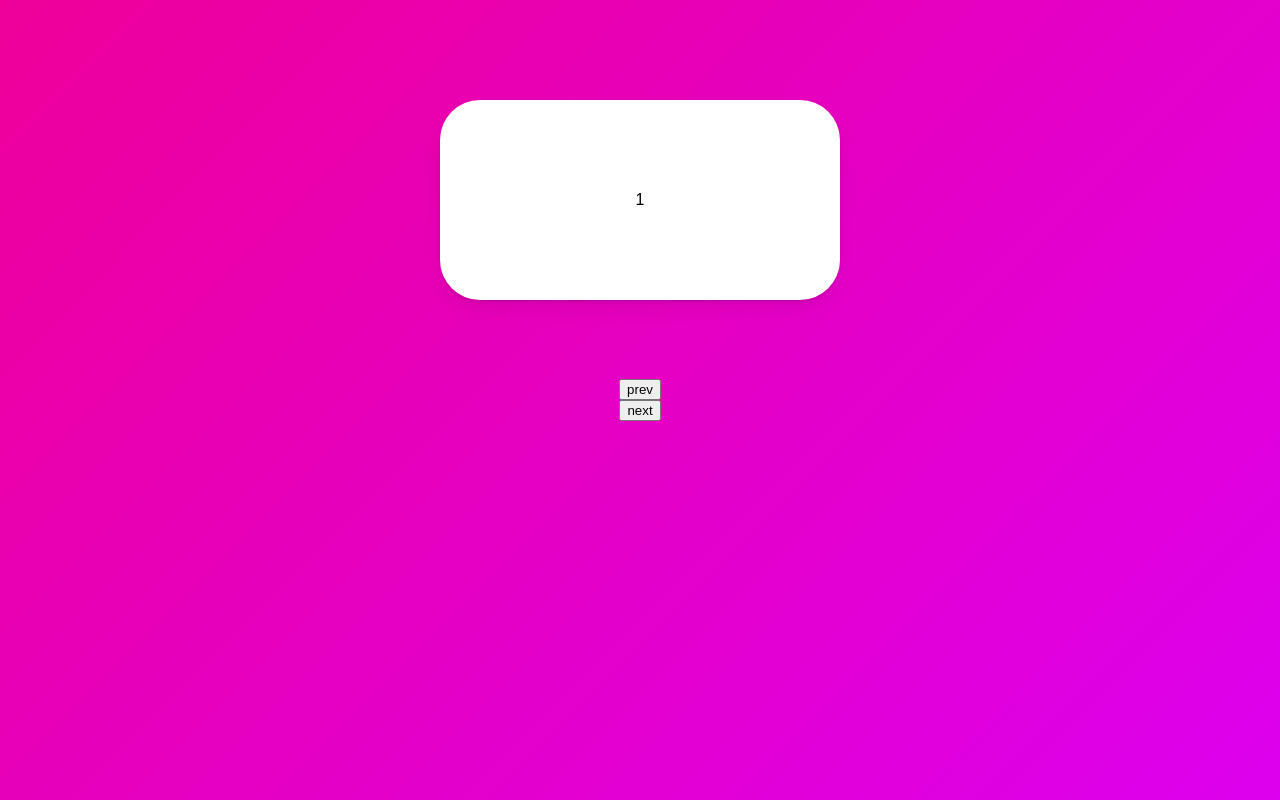
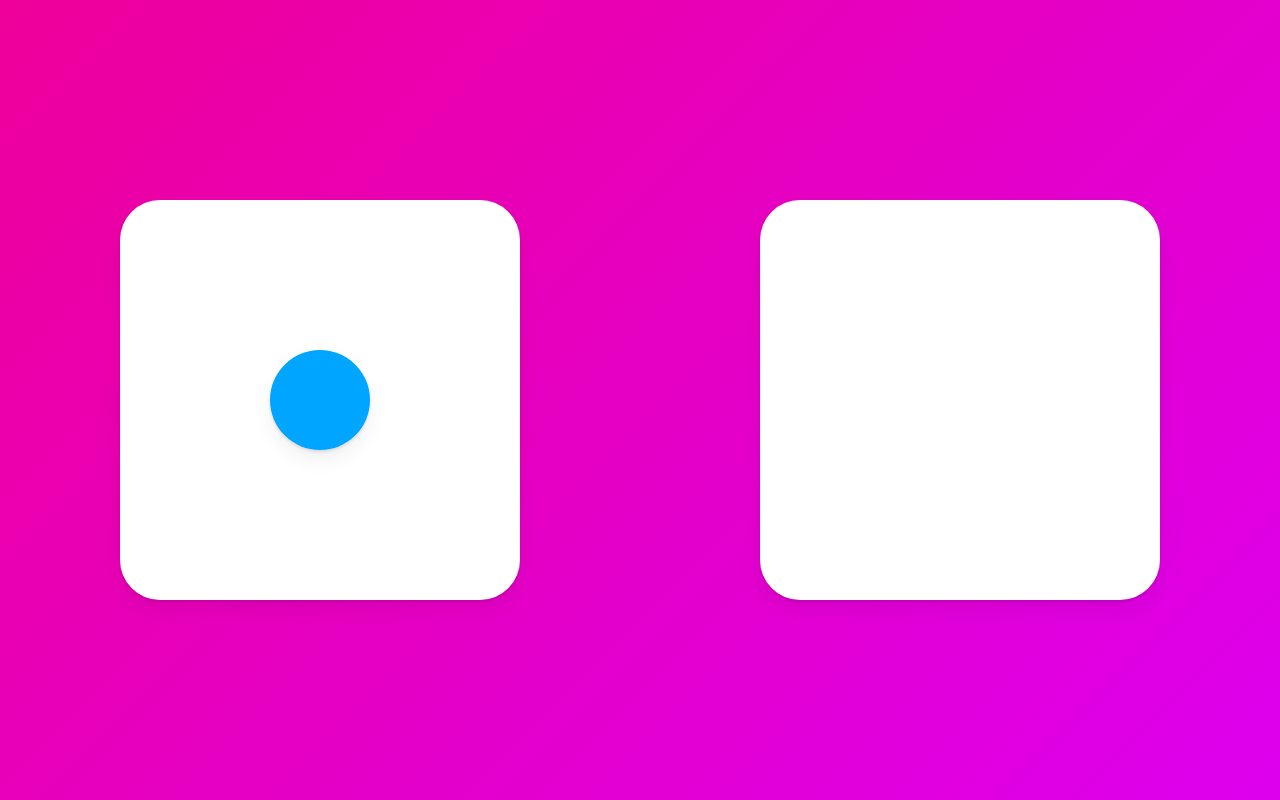
Before and after one commit to whynotBb/nomad-react-animations, a React (Create React App) app: page / in a window 1280 px wide. Built offline with nearby package versions, Linux system fonts and the light colour scheme.

Commit message:
layout id animate

```diff
--- a/src/App.tsx
+++ b/src/App.tsx
@@ -6,77 +6,40 @@
   width: 100vw;
   height: 100vh;
   display: flex;
-  justify-content: center;
+  justify-content: space-around;
   align-items: center;
-  flex-direction: column;
+
   /* background: linear-gradient(135deg, rgb(238, 0, 153), rgb(221, 0, 238)); */
 `;
 
 const Box = styled(motion.div)`
-  position: absolute;
-
-  top: 100px;
   width: 400px;
-  height: 200px;
+  height: 400px;
   background-color: rgba(255, 255, 255, 1);
   border-radius: 40px;
   box-shadow: 0 2px 3px rgba(0, 0, 0, 0.1), 0 10px 20px rgba(0, 0, 0, 0.06);
   display: flex;
+  justify-content: center;
   align-items: center;
-  justify-content: center;
 `;
 
-const box = {
-  entry: (back: boolean) => ({
-    x: back ? -500 : 500,
-    opacity: 0,
-    scale: 0,
-  }),
-  center: {
-    x: 0,
-    opacity: 1,
-    scale: 1,
-    transition: {
-      duration: 1,
-    },
-  },
-  exit: (back: boolean) => ({
-    x: back ? 500 : -500,
-    opacity: 0,
-    scale: 0,
-    transition: {
-      duration: 1,
-    },
-  }),
-};
+const Circle = styled(motion.div)`
+  background-color: #00a5ff;
+  height: 100px;
+  width: 100px;
+  border-radius: 50%;
+  box-shadow: 0 2px 3px rgba(0, 0, 0, 0.1), 0 10px 20px rgba(0, 0, 0, 0.06);
+`;
 
 function App() {
-  const [visible, setVisible] = useState(1);
-  const [back, setBack] = useState(false);
-  const nextPlease = () => {
-    setBack(false);
-    setVisible((prev) => (prev === 10 ? 1 : prev + 1));
-  };
-  const prevPlease = () => {
-    setBack(true);
-    setVisible((prev) => (prev === 1 ? 10 : prev - 1));
-  };
+  const [clicked, setClicked] = useState(false);
+  const toggleClicked = () => setClicked((prev) => !prev);
   return (
-    <Wrapper>
-      <AnimatePresence custom={back}>
-        <Box
-          custom={back}
-          variants={box}
-          initial="entry"
-          animate="center"
-          exit="exit"
-          key={visible}
-        >
-          {visible}
-        </Box>
-      </AnimatePresence>
-      <button onClick={prevPlease}>prev</button>
-      <button onClick={nextPlease}>next</button>
+    <Wrapper onClick={toggleClicked}>
+      <Box>{!clicked ? <Circle layoutId="circle" /> : null}</Box>
+      <Box>
+        {clicked ? <Circle layoutId="circle" style={{ scale: 2 }} /> : null}
+      </Box>
     </Wrapper>
   );
 }
```
